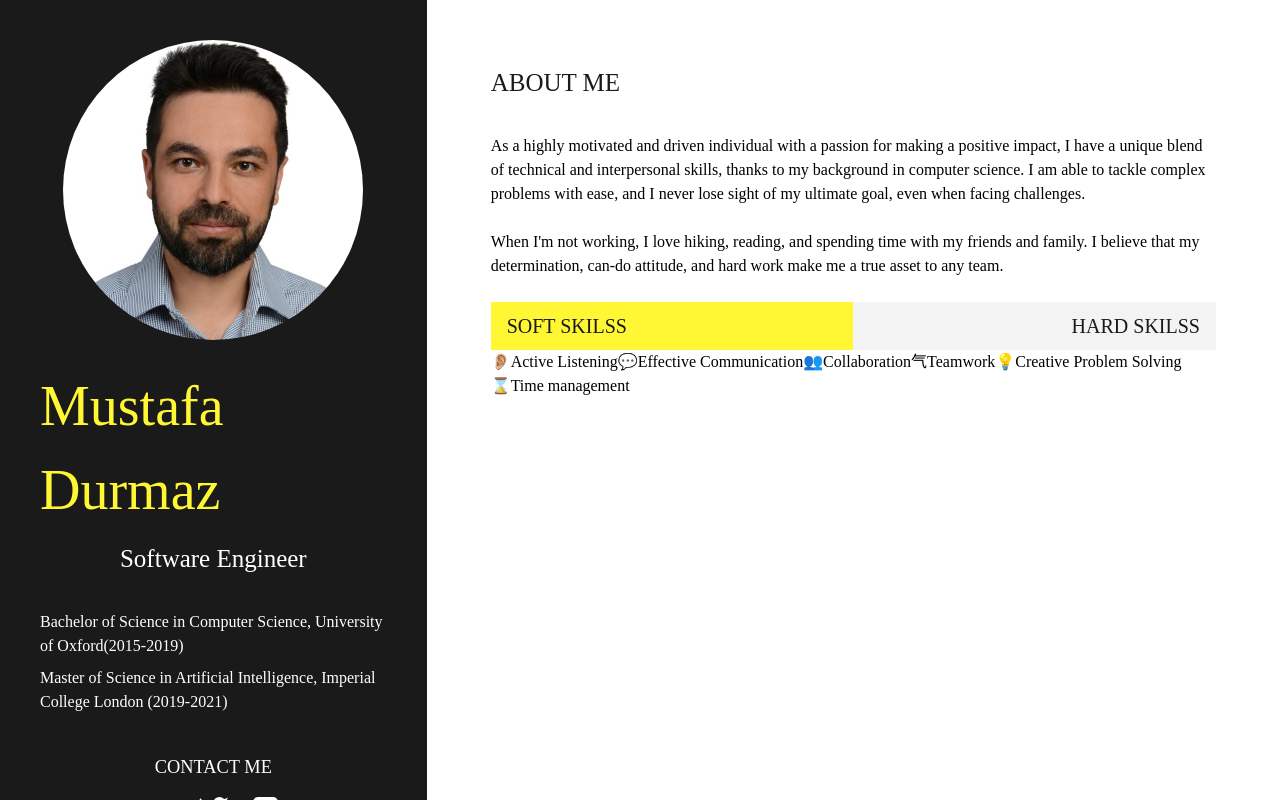
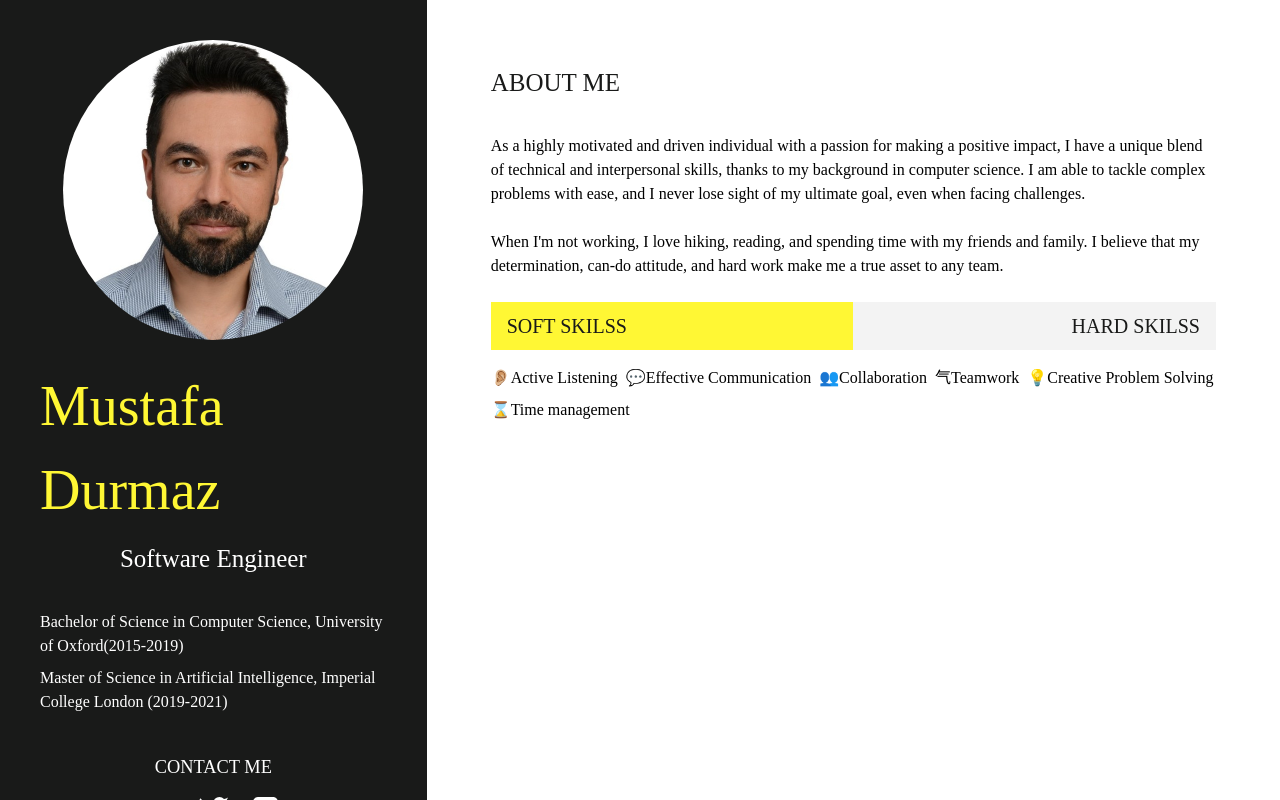
Before and after one commit to mustafadurmaz/Nextjs-Resume-App, a Next.js app: page / in a window 1280 px wide. Built offline with nearby package versions, Linux system fonts and the light colour scheme.

Commit message:
Skills page css

```diff
--- a/app/component/skills.jsx
+++ b/app/component/skills.jsx
@@ -25,7 +25,7 @@ const Skills = ({ data }) => {
   return (
     <div>
       {tabs}
-      <ul className="flex flex-row flex-wrap content-start list-none">
+      <ul className="flex flex-row flex-wrap content-start list-none py-4 gap-2">
         {data[activeTab].map((item) => (
           <li>
             <span>{item.icon}</span>
```
